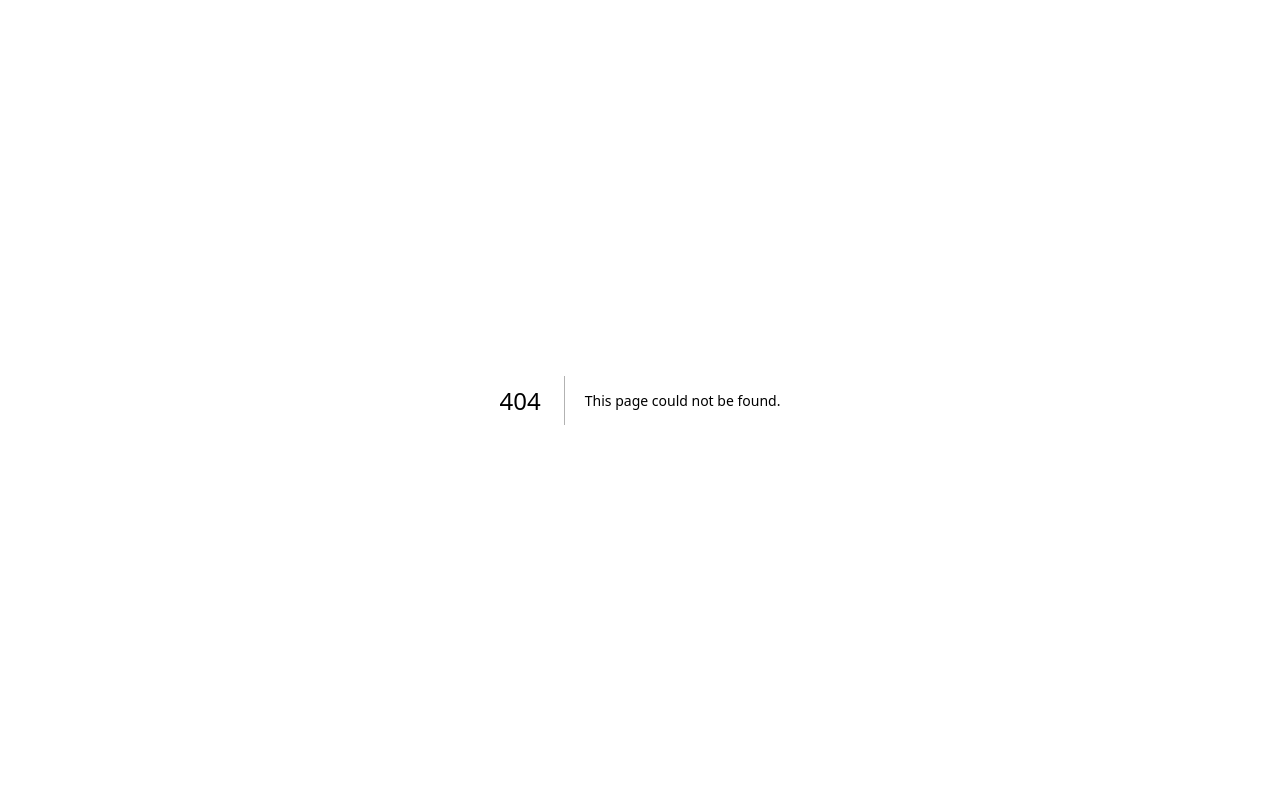
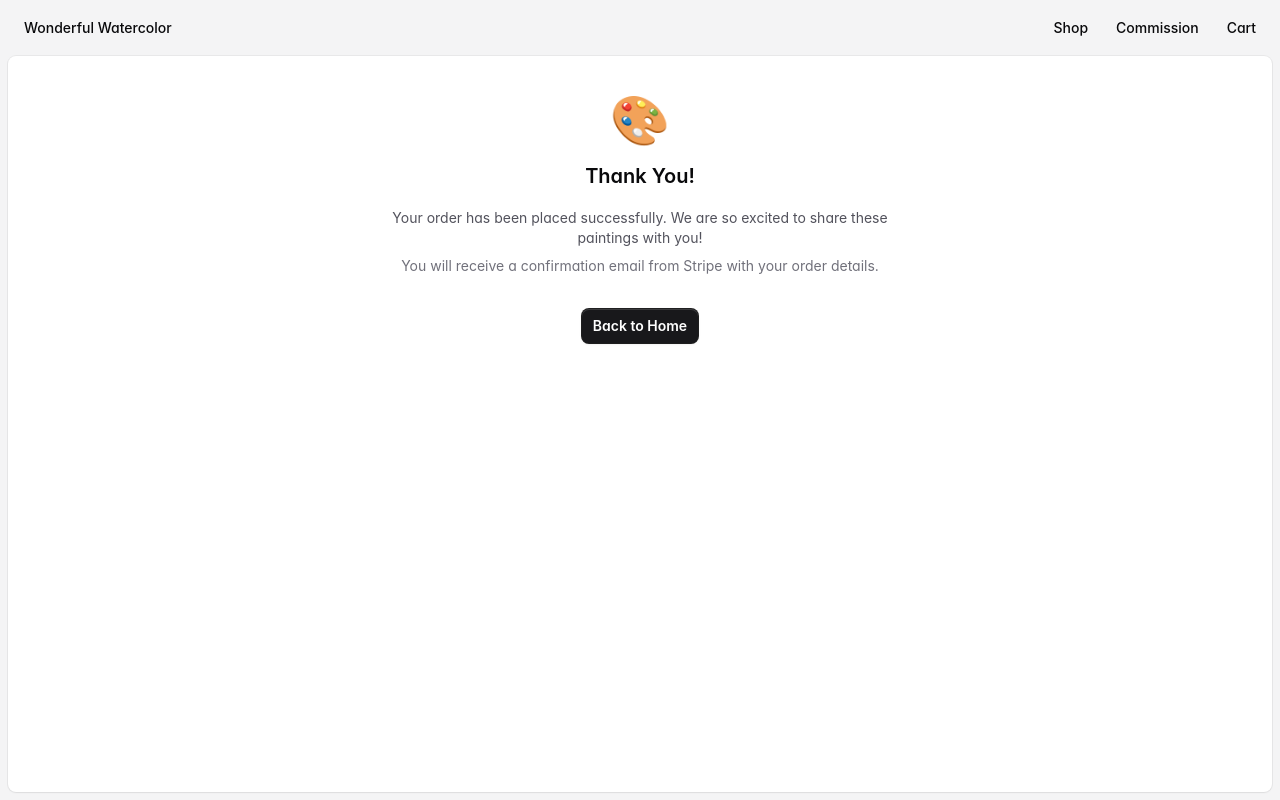
Before and after one commit to jesse-spevack/wonderful-watercolor, a Next.js app: page /success in a window 1280 px wide. Before the commit this address had no page. Built offline with nearby package versions, Linux system fonts and the light colour scheme; a web font is replaced by a local one.

Commit message:
Add post-checkout success page
Co-Authored-By: Claude Opus 4.6 <noreply@anthropic.com>
Committed-By-Agent: claude

```diff
--- /dev/null
+++ b/src/app/(app)/success/page.tsx
@@ -0,0 +1,28 @@
+// ABOUTME: Post-checkout confirmation page.
+// ABOUTME: Shown after a successful Stripe Checkout payment.
+
+import { Button } from '@/components/button'
+import { Heading } from '@/components/heading'
+import type { Metadata } from 'next'
+
+export const metadata: Metadata = {
+  title: 'Order Confirmed',
+}
+
+export default function Success() {
+  return (
+    <div className="mx-auto max-w-lg text-center">
+      <div className="text-5xl">🎨</div>
+      <Heading className="mt-4">Thank You!</Heading>
+      <p className="mt-4 text-sm text-zinc-600">
+        Your order has been placed successfully. We are so excited to share these paintings with you!
+      </p>
+      <p className="mt-2 text-sm text-zinc-500">
+        You will receive a confirmation email from Stripe with your order details.
+      </p>
+      <div className="mt-8">
+        <Button href="/">Back to Home</Button>
+      </div>
+    </div>
+  )
+}
```
